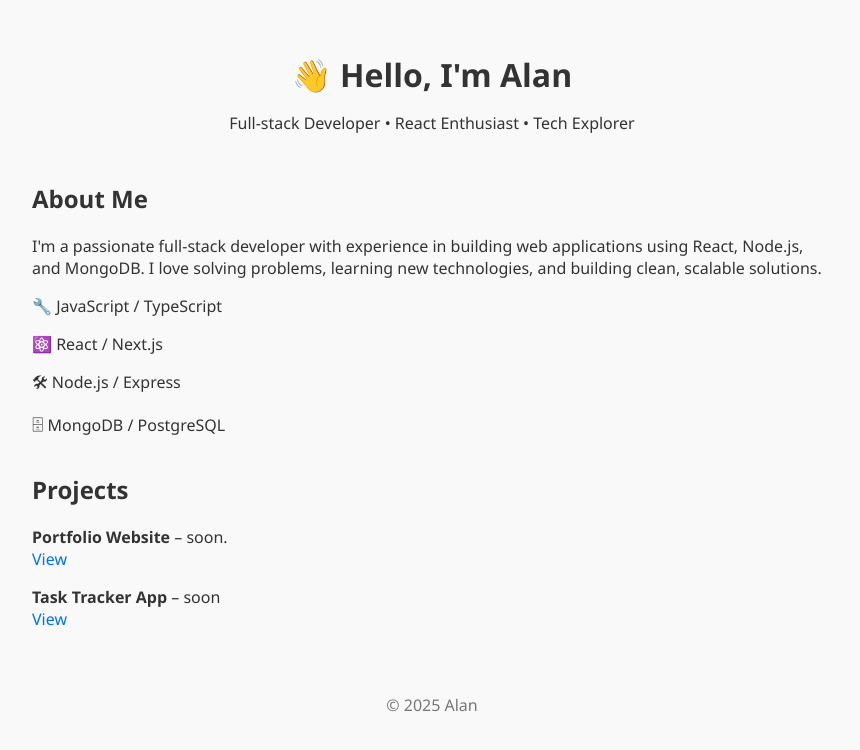
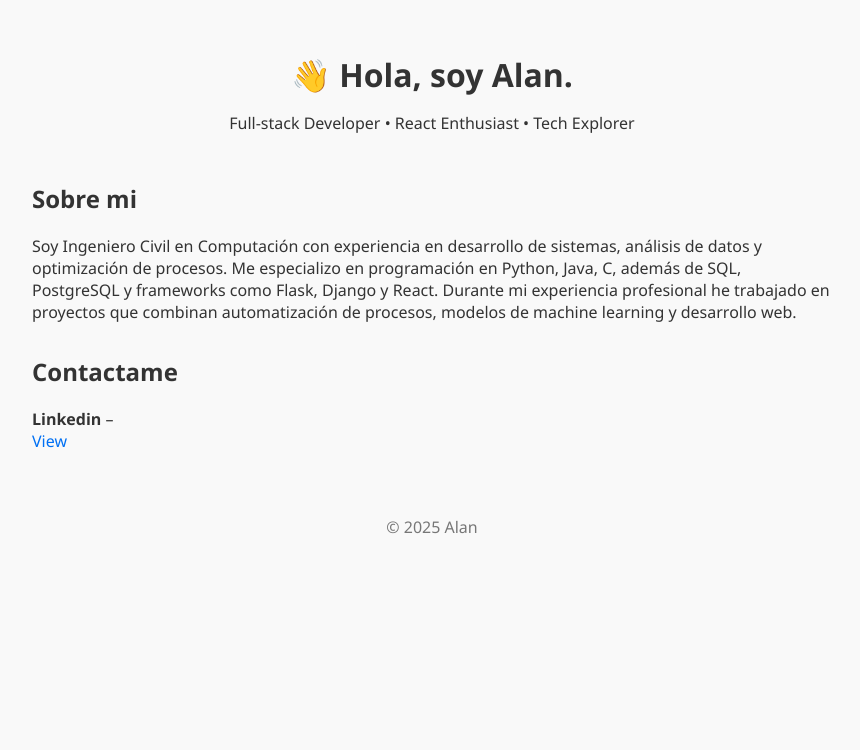
Before and after one commit to alanc26/vercel-react-app, a React (Create React App) app: page / in a window 1280 px wide. Shown: the top 750 px of the page, without its empty margins (208-1068 px from the left). Built offline with nearby package versions, Linux system fonts and the light colour scheme.

Commit message:
REFACTOR: nuevo

```diff
--- a/src/App.js
+++ b/src/App.js
@@ -7,7 +7,7 @@ function App() {
   return (
     <div className="App">
       <header>
-        <h1>👋 Hello, I'm Alan</h1>
+        <h1>👋 Hola, soy Alan.</h1>
         <p>Full-stack Developer • React Enthusiast • Tech Explorer</p>
       </header>
       <main>
--- a/src/components/AboutMe.js
+++ b/src/components/AboutMe.js
@@ -3,18 +3,13 @@ import React from 'react';
 function AboutMe() {
   return (
     <section>
-      <h2>About Me</h2>
+      <h2>Sobre mi</h2>
       <p>
-        I'm a passionate full-stack developer with experience in building web applications using
-        React, Node.js, and MongoDB. I love solving problems, learning new technologies, and building
-        clean, scalable solutions.
+        Soy Ingeniero Civil en Computación con experiencia en desarrollo de sistemas, análisis de datos y optimización de procesos. Me especializo en programación en Python, Java, C, además de SQL, PostgreSQL y frameworks como Flask, Django y React.
+
+        Durante mi experiencia profesional he trabajado en proyectos que combinan automatización de procesos, modelos de machine learning y desarrollo web.
       </p>
-      <ul>
-        <li>🔧 JavaScript / TypeScript</li>
-        <li>⚛️ React / Next.js</li>
-        <li>🛠 Node.js / Express</li>
-        <li>🗄 MongoDB / PostgreSQL</li>
-      </ul>
+
     </section>
   );
 }
--- a/src/components/Projects.js
+++ b/src/components/Projects.js
@@ -3,20 +3,15 @@ import React from 'react';
 function Projects() {
   const projectList = [
     {
-      name: 'Portfolio Website',
-      description: 'soon.',
-      link: 'https://google.com',
-    },
-    {
-      name: 'Task Tracker App',
-      description: 'soon',
-      link: 'https://google.com',
+      name: 'Linkedin',
+      description: '',
+      link: 'https://linkedin.com/in/achavez-v',
     },
   ];
 
   return (
     <section>
-      <h2>Projects</h2>
+      <h2>Contactame</h2>
       <ul>
         {projectList.map((project, index) => (
           <li key={index}>
```
